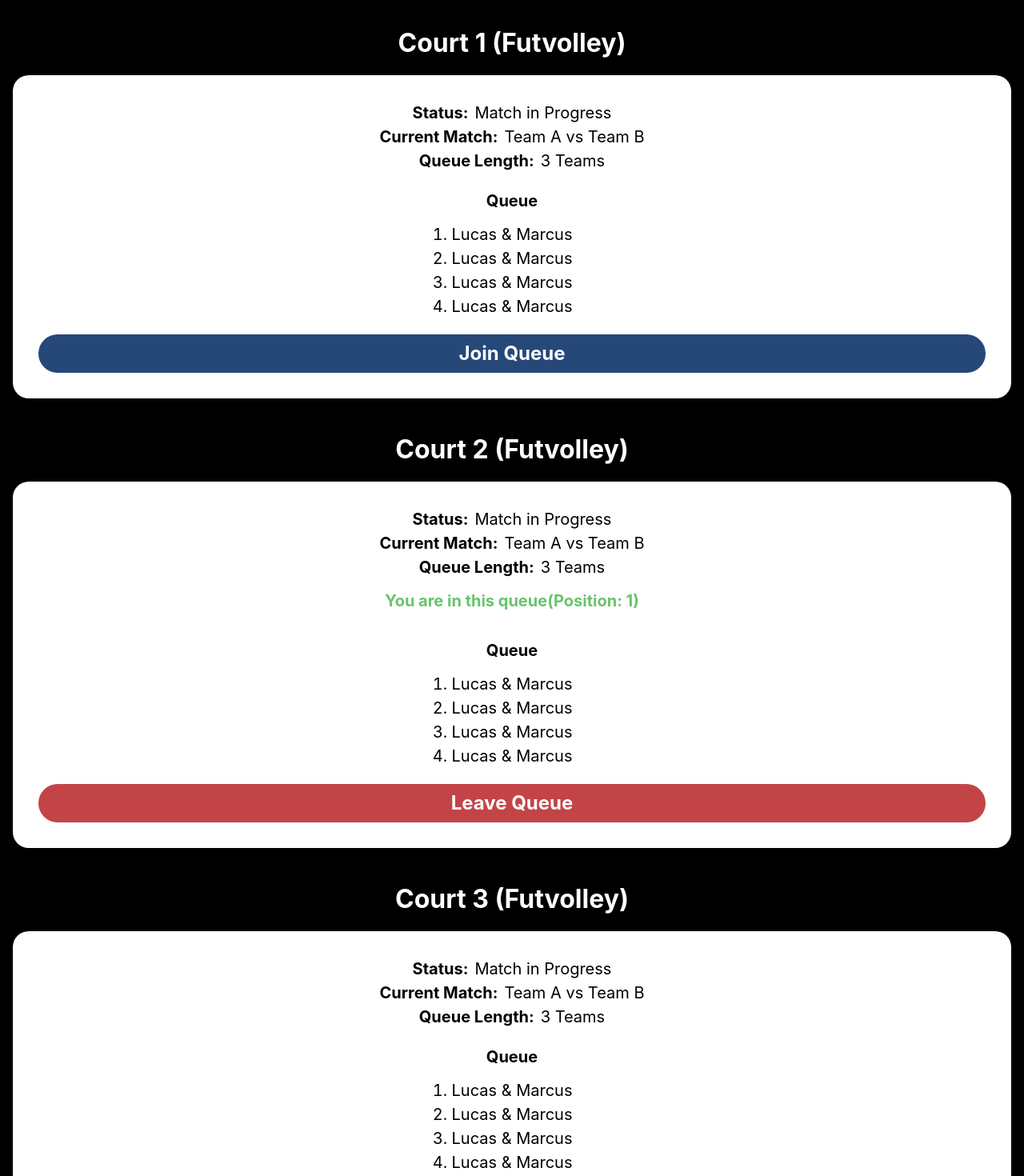
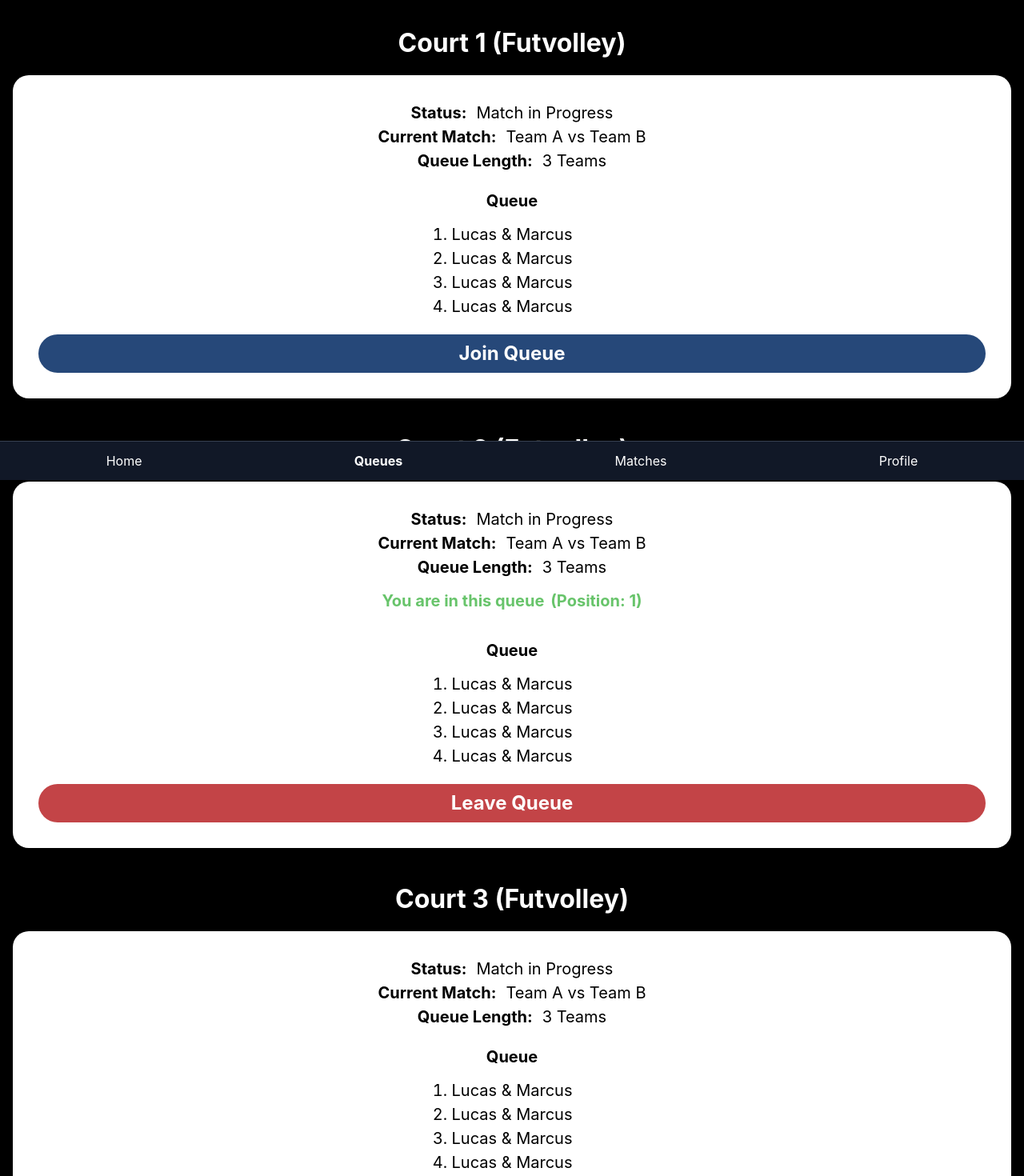
Before and after one commit to Wajiha3/ArenaSpot, a React (Create React App) app in the folder frontend/: page /queues in a window 1280 px wide. Shown: the part 200-1670 px from the top of the page at 80% size. Built offline with nearby package versions, Linux system fonts and the light colour scheme.

Commit message:
project pages

```diff
--- a/frontend/src/pages/Check_In.tsx
+++ b/frontend/src/pages/Check_In.tsx
@@ -6,6 +6,7 @@ function Check_In() {
   const [selectedOption, setSelectedOption] = useState('');
   const [token, setToken] = useState('');
   const [isVerified, setIsVerified] = useState(false);
+  const [selectedNav, setSelectedNav] = useState('Home');
 
   const handlePaymentSelect = (option: string) => {
     setSelectedOption(option);
@@ -26,7 +27,7 @@ function Check_In() {
   };
 
   return (
-    <div className="bg-black w-screen text-white pb-10 pt-4">
+    <div className="bg-black min-h-screen w-screen text-white pt-4">
 
          <div className="ml-[2rem] mr-[2rem] flex justify-between items-center">
 
@@ -40,8 +41,11 @@ function Check_In() {
       </div>
 
 
-        <div className="text-center mb-8">
-      <h1 className="text-center font-bold text-2xl mb-4">Check In</h1>
+        <div className="text-center mb-8 text-2xl font-bold mb-16 mt-11">
+      <h1 className="text-center font-bold text-[2rem] mt-[2rem] mb-[2rem]">Check In</h1>
+     </div>
+
+     <div className="text-center mb-8 text-lg mb-16 mt-11">
       <p className='text-white text-center mb-6'>You are within 250m of Arena Footvolley. Please select a payment method to check in.</p>
      </div>
 
@@ -53,7 +57,7 @@ function Check_In() {
           <p className="text-black text-center">R$25.00</p>
         </div>
         <div
-          className={`w-full px-4 py-2 bg-blue-700 font-bold border border-gray-700 rounded-md focus:outline-none focus:ring-2 focus:ring-blue-500 text-black ${selectedOption === 'creditCard' ? 'bg-gray-800' : 'bg-gray-700'} cursor-pointer`}
+          className={`w-full px-4 py-2 font-bold border border-gray-700 rounded-md focus:outline-none focus:ring-2 focus:ring-blue-500 text-black cursor-pointer ${selectedOption === 'creditCard' ? 'bg-gray-800' : 'bg-[#2096F3]'}`}
           onClick={() => handlePaymentSelect('creditCard')}
         >
           <span className="font-bold">Pay with Credit Card</span>
@@ -67,7 +71,7 @@ function Check_In() {
       </div>
       </div>
 
-      <div className="bg-white text-center text-black p-6 rounded-lg border border-gray-700 max-w-md mt-6 mx-auto">
+      <div className="bg-white text-center text-black p-6 rounded-lg border border-gray-700 max-w-md mt-6 mb-20 mx-auto">
         <h2 className="text-xl text-black font-bold mb-4">Reception Payment</h2>
         <p className="text-black text-center mb-4">Enter token provided by reception:</p>
         <div className="flex flex-col space-y-4">
@@ -98,6 +102,32 @@ function Check_In() {
           )}
         </div>
       </div>
+       <div className="fixed bottom-0 left-0 right-0 bg-gray-900 flex justify-around py-3 border-t border-gray-700">
+        <button
+          className={`text-center ${selectedNav === 'Home' ? 'text-blue-400 font-bold' : ''}`}
+          onClick={() => setSelectedNav('Home')}
+        >
+          <span className="block">Home</span>
+        </button>
+        <button
+          className={`text-center ${selectedNav === 'Queues' ? 'text-blue-400 font-bold' : ''}`}
+          onClick={() => setSelectedNav('Queues')}
+        >
+          <span className="block">Queues</span>
+        </button>
+        <button
+          className={`text-center ${selectedNav === 'Matches' ? 'text-blue-400 font-bold' : ''}`}
+          onClick={() => setSelectedNav('Matches')}
+        >
+          <span className="block">Matches</span>
+        </button>
+        <button
+          className={`text-center ${selectedNav === 'Profile' ? 'text-blue-400 font-bold' : ''}`}
+          onClick={() => setSelectedNav('Profile')}
+        >
+          <span className="block">Profile</span>
+        </button>
+      </div>
     </div>
   );
 }
--- a/frontend/src/pages/Match1.tsx
+++ b/frontend/src/pages/Match1.tsx
@@ -18,19 +18,19 @@ function Match1() {
       </div>
 
       {/* Match title */}
-      <h1 className="text-2xl font-bold mb-16 mt-11 text-center">Match 1</h1>
+      <h1 className="mb-16 text-[2rem] font-bold mt-[2rem] text-center text-white">Match 1</h1>
 
       {/* Teams section */}
       <div className="flex justify-between mb-6 gap-2">
         {/* Team 1 */}
-        <div className="text-center w-[48%] bg-gray-100 rounded-lg">
+        <div className="text-center w-[48%] bg-white rounded-lg">
           <div className="p-4 rounded-lg mt-3 mb-3 flex flex-col items-center">
             <p className="text-2xl font-bold text-black">Joao</p>
             <p className="text-2xl font-bold text-black">Goncalo</p>
           </div>
         </div>
         {/* Team 2 */}
-        <div className="text-center w-[48%] bg-gray-100 rounded-lg">
+        <div className="text-center w-[48%] bg-white rounded-lg">
           <div className="p-4 rounded-lg mb-3 flex flex-col items-center">
             <div className="flex items-center gap-2 mt-4">
               <div className="flex flex-col items-start">
--- a/frontend/src/pages/Matches2.tsx
+++ b/frontend/src/pages/Matches2.tsx
@@ -14,13 +14,10 @@ function Matches2() {
             <button className="text-white text-lg">{"< back"}</button>
         </div>
 
-        <div className="h-[34px] flex gap-2">
-            <img width={"34px"} src="/Icons/notifications.png" alt="" />
-        </div>
       </div>
 
       {/* Teams Section - moved down */}
-      <div className="flex justify-between mb-8 mt-10">
+      <div className="flex justify-between mb-8 mt-20">
         {/* Team A */}
         <div className="text-center w-[48%] bg-white text-black p-4 rounded-lg">
           <h3 className="text-lg font-semibold mb-4">Team A</h3>
--- a/frontend/src/pages/Queues.tsx
+++ b/frontend/src/pages/Queues.tsx
@@ -1,35 +1,35 @@
-import { BrowserRouter as Routes, Route, useNavigate } from 'react-router-dom';
+import React, { useState } from 'react';
+import { useNavigate } from 'react-router-dom';
 
 function Queues() {
     const navigate = useNavigate();
+    const [selectedNav, setSelectedNav] = useState('Queues');
 
     return (
-        <div className="bg-black w-screen text-black pt-[2rem]">
+        <div className="bg-black w-screen text-black pt-[2rem] min-h-screen">
             <div className="ml-[2rem] mr-[2rem] flex justify-between items-center">
                 <div className='w-[3.6rem] h-[5.4rem]'>
                     <img src="/logo.png" alt="" />
                 </div>
                 <div className="h-[34px] flex gap-2">
                     <img width={"34px"} src="/Icons/notifications.png" alt="" />
-                    <img width={"34px"} src="/Icons/search.png" alt="" />
-                    <img width={"34px"} src="/Icons/menu.png" alt="" />
                 </div>
             </div>
             <div className="flex flex-col items-center w-[100%] px-[1rem]">
                 <p className="text-[2rem] font-bold mt-[2rem] mb-[2rem] text-white">Court Queues</p>
                 <p className="text-[2rem] font-bold text-white mb-4">Court 1 (Futvolley)</p>
                 <div className='flex flex-col items-center rounded-[20px] bg-[#FFF] w-[100%] text-[1.25rem] p-[2rem] mb-10'>
-                    <div>
-                        <span className='font-bold mr-2'>Status:</span>
-                        <span>Match in Progress</span>
+                    <div className='flex flex-row flex-nowrap items-center gap-1'>
+                        <span className='font-bold mr-2 whitespace-nowrap'>Status:</span>
+                        <span className='whitespace-nowrap'>Match in Progress</span>
                     </div>
-                    <div>
-                        <span className='font-bold mr-2'>Current Match:</span>
-                        <span>Team A vs Team B</span>
+                    <div className='flex flex-row flex-nowrap items-center gap-1'>
+                        <span className='font-bold mr-2 whitespace-nowrap'>Current Match:</span>
+                        <span className='whitespace-nowrap'>Team A vs Team B</span>
                     </div>
-                    <div>
-                        <span className='font-bold mr-2'>Queue Length:</span>
-                        <span>3 Teams</span>
+                    <div className='flex flex-row flex-nowrap items-center gap-1'>
+                        <span className='font-bold mr-2 whitespace-nowrap'>Queue Length:</span>
+                        <span className='whitespace-nowrap'>3 Teams</span>
                     </div>
                     <p className='font-bold mt-5'>Queue</p>
                     <ol className='text-[1.25rem] list-decimal mt-3'>
@@ -43,21 +43,21 @@ function Queues() {
 
                 <p className="text-[2rem] font-bold text-white mb-4">Court 2 (Futvolley)</p>
                 <div className='flex flex-col items-center rounded-[20px] bg-[#FFF] w-[100%] text-[1.25rem] p-[2rem] mb-10'>
-                    <div>
-                        <span className='font-bold mr-2'>Status:</span>
-                        <span>Match in Progress</span>
+                    <div className='flex flex-row flex-nowrap items-center gap-1'>
+                        <span className='font-bold mr-2 whitespace-nowrap'>Status:</span>
+                        <span className='whitespace-nowrap'>Match in Progress</span>
                     </div>
-                    <div>
-                        <span className='font-bold mr-2'>Current Match:</span>
-                        <span>Team A vs Team B</span>
+                    <div className='flex flex-row flex-nowrap items-center gap-1'>
+                        <span className='font-bold mr-2 whitespace-nowrap'>Current Match:</span>
+                        <span className='whitespace-nowrap'>Team A vs Team B</span>
                     </div>
-                    <div>
-                        <span className='font-bold mr-2'>Queue Length:</span>
-                        <span>3 Teams</span>
+                    <div className='flex flex-row flex-nowrap items-center gap-1'>
+                        <span className='font-bold mr-2 whitespace-nowrap'>Queue Length:</span>
+                        <span className='whitespace-nowrap'>3 Teams</span>
                     </div>
-                    <div className='text-[#68C46B] mt-3 mb-3 font-bold'>
-                        <span>You are in this queue</span>
-                        <span>(Position: 1)</span>
+                    <div className='flex flex-row flex-nowrap items-center gap-2 text-[#68C46B] mt-3 mb-3 font-bold'>
+                        <span className='whitespace-nowrap'>You are in this queue</span>
+                        <span className='whitespace-nowrap'>(Position: 1)</span>
                     </div>
                     <p className='font-bold mt-5'>Queue</p>
                     <ol className='text-[1.25rem] list-decimal mt-3'>
@@ -70,18 +70,18 @@ function Queues() {
                 </div>
 
                 <p className="text-[2rem] font-bold text-white mb-4">Court 3 (Futvolley)</p>
-                <div className='flex flex-col items-center rounded-[20px] bg-[#FFF] w-[100%] text-[1.25rem] p-[2rem] mb-10'>
-                    <div>
-                        <span className='font-bold mr-2'>Status:</span>
-                        <span>Match in Progress</span>
+                <div className='flex flex-col items-center rounded-[20px] bg-[#FFF] w-[100%] text-[1.25rem] p-[2rem] mb-20'>
+                    <div className='flex flex-row flex-nowrap items-center gap-1'>
+                        <span className='font-bold mr-2 whitespace-nowrap'>Status:</span>
+                        <span className='whitespace-nowrap'>Match in Progress</span>
                     </div>
-                    <div>
-                        <span className='font-bold mr-2'>Current Match:</span>
-                        <span>Team A vs Team B</span>
+                    <div className='flex flex-row flex-nowrap items-center gap-1'>
+                        <span className='font-bold mr-2 whitespace-nowrap'>Current Match:</span>
+                        <span className='whitespace-nowrap'>Team A vs Team B</span>
                     </div>
-                    <div>
-                        <span className='font-bold mr-2'>Queue Length:</span>
-                        <span>3 Teams</span>
+                    <div className='flex flex-row flex-nowrap items-center gap-1'>
+                        <span className='font-bold mr-2 whitespace-nowrap'>Queue Length:</span>
+                        <span className='whitespace-nowrap'>3 Teams</span>
                     </div>
                     <p className='font-bold mt-5'>Queue</p>
                     <ol className='text-[1.25rem] list-decimal mt-3'>
@@ -93,6 +93,32 @@ function Queues() {
                     <button className='bg-[#264879] text-[1.5rem] rounded-[25px] font-bold w-[100%] h-[3rem] text-white mt-5'>Join Queue</button>
                 </div>
             </div>
+            <div className="fixed bottom-0 left-0 right-0 bg-gray-900 flex justify-around py-3 border-t border-gray-700 z-50">
+                <button
+                  className={`text-center ${selectedNav === 'Home' ? 'text-blue-400 font-bold' : ''}`}
+                  onClick={() => { setSelectedNav('Home'); navigate('/'); }}
+                >
+                  <span className="block text-white">Home</span>
+                </button>
+                <button
+                  className={`text-center ${selectedNav === 'Queues' ? 'text-blue-400 font-bold' : ''}`}
+                  onClick={() => setSelectedNav('Queues')}
+                >
+                  <span className="block text-white">Queues</span>
+                </button>
+                <button
+                  className={`text-center ${selectedNav === 'Matches' ? 'text-blue-400 font-bold' : ''}`}
+                  onClick={() => { setSelectedNav('Matches'); navigate('/matches'); }}
+                >
+                  <span className="block text-white">Matches</span>
+                </button>
+                <button
+                  className={`text-center ${selectedNav === 'Profile' ? 'text-blue-400 font-bold' : ''}`}
+                  onClick={() => { setSelectedNav('Profile'); navigate('/profile'); }}
+                >
+                  <span className="block text-white">Profile</span>
+                </button>
+            </div>
         </div>
     );
 }
```
Also changed, not shown: frontend/src/pages/Matches.tsx (+4 -4 lines), frontend/src/pages/Matches1.tsx (+3 -6 lines), frontend/src/pages/Payment_Confirmation.tsx (+9 -18 lines), frontend/src/pages/Home.tsx (line endings or trailing spaces).
